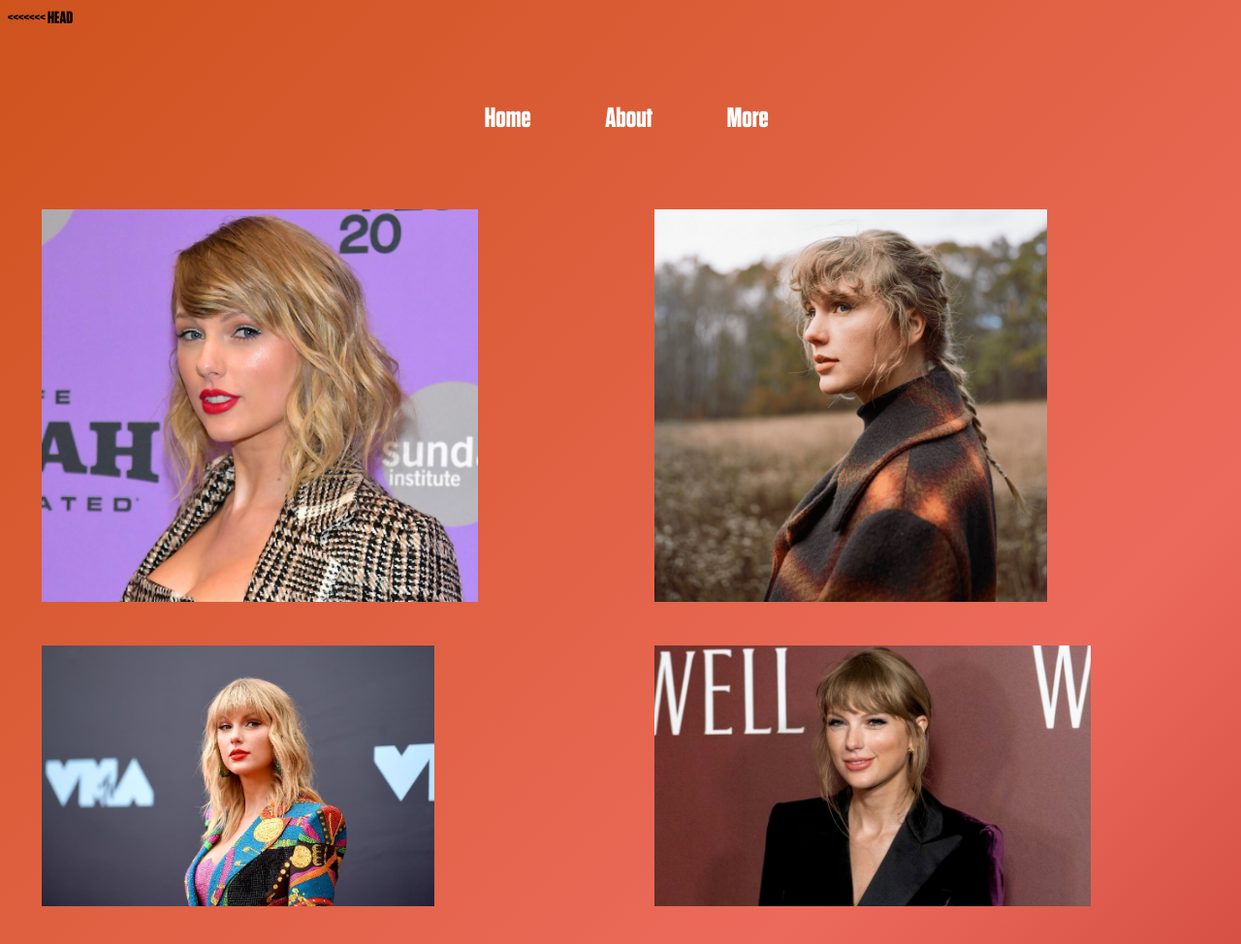
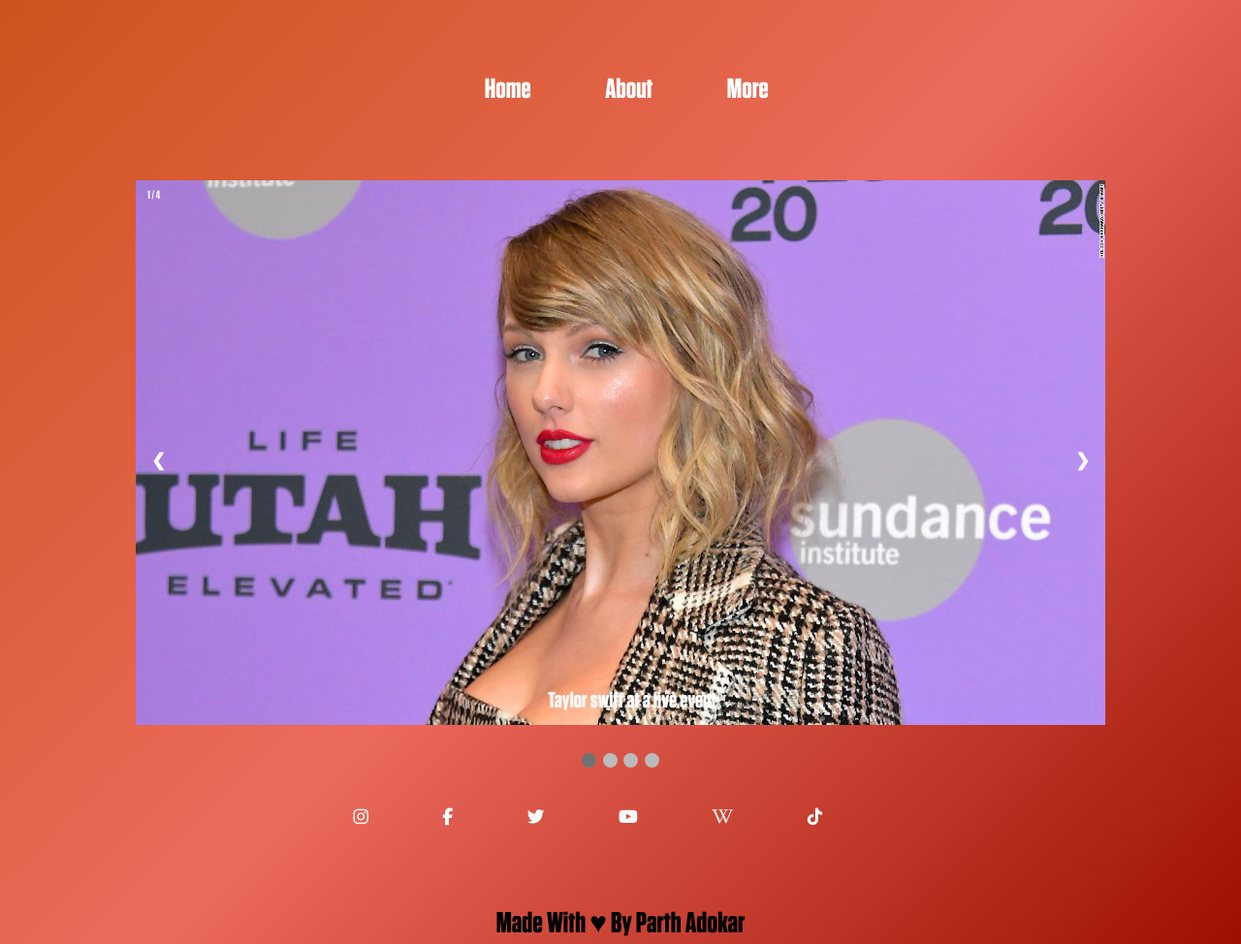
Before and after one commit to parthadokar/https---github.com-parthadokar-tribute-page, a plain HTML site: page more.html in a window 1280 px wide. Shown: the top 974 px of the page at 97% size. Drawn offline with Linux system fonts and the light colour scheme.

Commit message:
image-container

```diff
--- /dev/null
+++ b/main.js
@@ -0,0 +1,28 @@
+let slideIndex = 1;
+showSlides(slideIndex);
+
+// Next/previous controls
+function plusSlides(n) {
+  showSlides(slideIndex += n);
+}
+
+// Thumbnail image controls
+function currentSlide(n) {
+  showSlides(slideIndex = n);
+}
+
+function showSlides(n) {
+  let i;
+  let slides = document.getElementsByClassName("mySlides");
+  let dots = document.getElementsByClassName("dot");
+  if (n > slides.length) {slideIndex = 1}
+  if (n < 1) {slideIndex = slides.length}
+  for (i = 0; i < slides.length; i++) {
+    slides[i].style.display = "none";
+  }
+  for (i = 0; i < dots.length; i++) {
+    dots[i].className = dots[i].className.replace(" active", "");
+  }
+  slides[slideIndex-1].style.display = "block";
+  dots[slideIndex-1].className += " active";
+}
--- a/more.html
+++ b/more.html
@@ -9,19 +9,58 @@
     <script src="https://kit.fontawesome.com/73eef5f6eb.js" crossorigin="anonymous"></script>
 </head>
 <body>
-<<<<<<< HEAD
     <div class="navbar">
         <ul class="nav-links">
             <a href="index.html"><li class="nav-link">Home</li></a>
             <a href="about.html"><li class="nav-link">About</li></a>
             <a href="more.html"><li class="nav-link">More</li></a>
         </ul>
-        <div class="wrapper">
+        <!-- <div class="wrapper">
             <img class="one" src="img/img1.png" alt="">
             <img class="second" src="img/img2.png" alt="">
             <img class="third" src="img/img4.png" alt="">
             <img class="fourth" src="img/img5.png" alt="">
-        </div>
+        </div> -->
+<!-- Slideshow container -->
+<div class="slideshow-container">
+
+    <!-- Full-width images with number and caption text -->
+    <div class="mySlides fade">
+      <div class="numbertext">1 / 4</div>
+      <img src="img/img1.png" style="width:100%">
+      <div class="text">Taylor swift at a live event</div>
+    </div>
+
+    <div class="mySlides fade">
+      <div class="numbertext">2 / 4</div>
+      <img src="img/img2.png" style="width:100%">
+      <div class="text">Willow cover</div>
+    </div>
+
+    <div class="mySlides fade">
+      <div class="numbertext">3 / 4</div>
+      <img src="img/img3.png" style="width:100%">
+      <div class="text">Red(Taylor Swift's Version)</div>
+    </div>
+    <div class="mySlides fade">
+        <div class="numbertext">4 / 4</div>
+        <img src="img/img4.png" style="width:100%">
+        <div class="text">LGBTV Promotion</div>
+      </div>
+
+    <!-- Next and previous buttons -->
+    <a class="prev" onclick="plusSlides(-1)">&#10094;</a>
+    <a class="next" onclick="plusSlides(1)">&#10095;</a>
+  </div>
+  <br>
+
+  <!-- The dots/circles -->
+  <div style="text-align:center">
+    <span class="dot" onclick="currentSlide(1)"></span>
+    <span class="dot" onclick="currentSlide(2)"></span>
+    <span class="dot" onclick="currentSlide(3)"></span>
+    <span class="dot" onclick="currentSlide(4)"></span>
+  </div>
         <div class="social-links">
             <a href="https://www.instagram.com/taylorswift/?hl=en" class="social-link"><li class="fa fa-instagram"></li></a>
             <a href="https://www.facebook.com/TaylorSwift" class="social-link"><li class="fa fa-facebook-f"></li></a>
@@ -33,31 +72,6 @@
         <footer>
             Made With &hearts; By Parth Adokar
         </footer>
-=======
-    <div class="more">
-        <div class="navbar">
-            <ul class="nav-links">
-                <a href="index.html"><li class="nav-link">Home</li></a>
-                <a href="about.html"><li class="nav-link">About</li></a>
-                <a href="more.html"><li class="nav-link">More</li></a>
-            </ul>
-            <div class="wrapper">
-                <img class="first" src="img/img1.png" alt="">
-                <img class="second" src="img/img2.png" alt="">
-                <img class="third" src="img/img4.png" alt="">
-                <img class="fourth" src="img/img5.png" alt="">
-            </div>
-            <div class="social-links">
-                <a href="https://www.facebook.com/TaylorSwift" target="_blank" class="social-link"><li class="fa fa-facebook"></li></a>
-                <a href="https://www.instagram.com/taylorswift" class="social-link"><li class="	fa fa-instagram"></li></a>
-                <a href="https://twitter.com/taylorswift13" target="_blank" class="social-link"><li class="fa fa-twitter"></li></a>
-                <a href="https://www.youtube.com/channel/UCqECaJ8Gagnn7YCbPEzWH6g" target="_blank" class="social-link"><li class="fa fa-youtube-play"></li></a>
-                <a href="https://en.wikipedia.org/wiki/Taylor_Swift" target="_blank" class="social-link"><li class="fa fa-wikipedia-w"></li></a>
-            </div>
-            <footer>
-                Made With &hearts; By Parth Adokar
-            </footer>
-    </div>
->>>>>>> bdc2aa160d4d6fc7871c57b0170645a54f4527b8
+        <script src="main.js"></script>
 </body>
 </html>
--- a/style.css
+++ b/style.css
@@ -20,11 +20,13 @@ body {
   background: linear-gradient(-45deg, #9b0f00, #ec6a5c, #ce531d);
   font-size: 1.5rem;
 }
-
+/* Container */
 .container {
   font-size: 1.25rem;
 }
 
+/* Index-Page  */
+/* Navbar  */
 ul {
   display: flex;
   align-items: center;
@@ -47,7 +49,7 @@ ul {
 
 .navbar a:hover {
   color: var(--text-color);
-  text-decoration: underline 5px white;
+  text-decoration: underline 4.5px white;
 }
 
 h1 {
@@ -55,7 +57,7 @@ h1 {
   margin-top: 2em;
   text-align: center;
 }
-
+/* Wrap  */
 .wrap {
   display: flex;
   align-items: center;
@@ -74,13 +76,15 @@ h1 {
   text-shadow: 2px 2px red;
   margin-top: 1em;
 }
-
+/* Footer  */
 footer {
   font-size: 1.8em;
   margin-top: 5rem;
   text-align: center;
 }
 
+/*About-Page */
+/* Info  */
 .info {
   font-family: tungsten;
   padding: 1em;
@@ -101,36 +105,12 @@ footer {
   padding-left: 0.25em;
   overflow: hidden;
 }
-
-.wrapper {
-  display: grid;
-  overflow: hidden;
-}
-
-.wrapper img {
-  padding-left: 2em;
-  padding-right: 2em;
-  max-width: 90%;
-  height: 90%;
-  object-fit: cover;
-}
-
-.first {
-  grid-column: 1/2;
-  grid-row: 1;
-}
-
-.second {
-  grid-column: 2/2;
-  grid-row: 1;
-}
-
 .social-links {
   display: flex;
-  text-align: center;
+  /* text-align: center; */
+  align-items: center;
   justify-content: center;
-  margin-top: 1em;
-
+  margin-top: 2em;
 }
 
 .social-link {
@@ -141,13 +121,91 @@ footer {
   height: max-content;
 }
 
-
-.social-link {
-  border-radius: 50%;
+/* Slideshow container */
+.slideshow-container {
+  max-width: 1000px;
+  position: relative;
+  margin: auto;
 }
 
-.more {
-  height: max-content;
+/* Hide the images by default */
+.mySlides {
+  display: none;
+}
+
+/* Next & previous buttons */
+.prev, .next {
+  cursor: pointer;
+  position: absolute;
+  top: 50%;
+  width: auto;
+  margin-top: -22px;
+  padding: 16px;
+  color: white;
+  font-weight: bold;
+  font-size: 18px;
+  transition: 0.6s ease;
+  border-radius: 0 3px 3px 0;
+  user-select: none;
+}
+
+/* Position the "next button" to the right */
+.next {
+  right: 0;
+  border-radius: 3px 0 0 3px;
+}
+
+/* On hover, add a black background color with a little bit see-through */
+.prev:hover, .next:hover {
+  background-color: rgba(0,0,0,0.8);
+}
+
+/* Caption text */
+.text {
+  background: transparent;
+  color: #fff;
+  font-size: 23px;
+  padding: 8px 12px;
+  position: absolute;
+  bottom: 8px;
+  width: 100%;
+  text-align: center;
+}
+
+/* Number text (1/3 etc) */
+.numbertext {
+  color: #f2f2f2;
+  font-size: 12px;
+  padding: 8px 12px;
+  position: absolute;
+  top: 0;
+}
+
+/* The dots/bullets/indicators */
+.dot {
+  cursor: pointer;
+  height: 15px;
+  width: 15px;
+  margin: 0 2px;
+  background-color: #bbb;
+  border-radius: 50%;
+  display: inline-block;
+  transition: background-color 0.6s ease;
+}
+
+.active, .dot:hover {
+  background-color: #717171;
+}
+
+/* Fading animation */
+.fade {
+  animation-name: fade;
+  animation-duration: 1.5s;
+}
+
+@keyframes fade {
+  from {opacity: .4}
+  to {opacity: 1}
 }
 
 @media (max-width:576px) and (min-width:300px)  {
```
